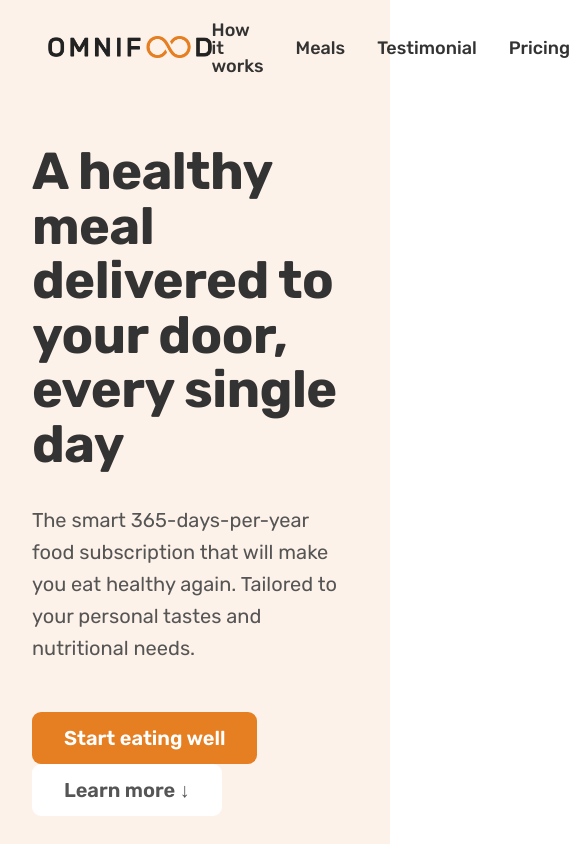
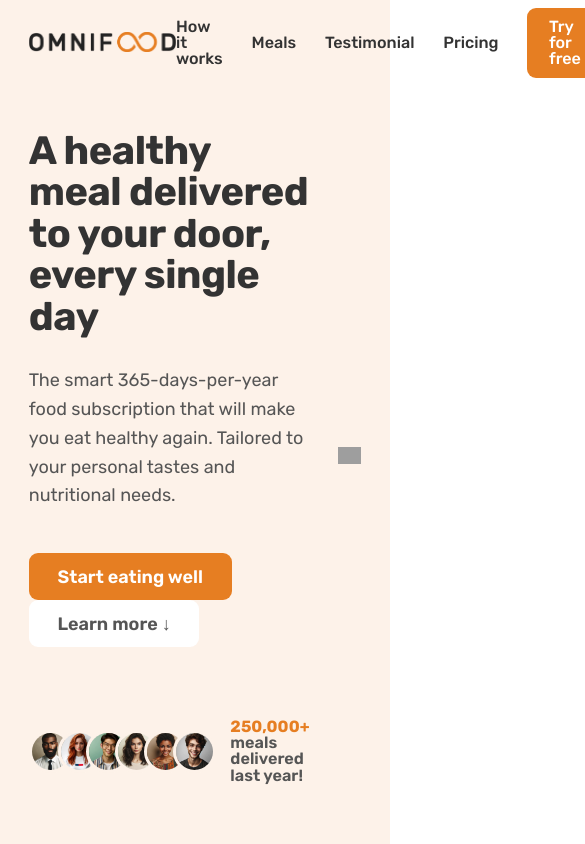
Before and after one commit to muskanmonga21/Omnifood, a plain HTML site: page index.html in a window 390 px wide. Shown: the top 844 px of the page, 585 px wide, since content can reach past the window. Drawn offline with nearby package versions, Linux system fonts and the light colour scheme; files that its build step writes are made by us from their sources; grey boxes are pictures that could not be loaded.

Commit message:
Media queries begin

```diff
--- a/css/general.css
+++ b/css/general.css
@@ -42,6 +42,7 @@ Medium: 12px
 
 - SPACING SYSTEM (px)
 2 / 4 / 8 / 12 / 16 / 24 / 32 / 48 / 64 / 80 / 96 / 128 */
+
 * {
   margin: 0;
   padding: 0;
--- /dev/null
+++ b/css/queries.css
@@ -0,0 +1,48 @@
+/* rem and em do not depend on html font-size in media queries!
+  Instead, 1rem = 1em = 16px */
+
+/************************************/
+/*  BELOW 1344PX (Smaller Desktops) */
+/************************************/
+
+@media (max-width: 84em) {
+  .hero {
+    max-width: 120rem;
+  }
+  .heading-primary {
+    font-size: 4.4rem;
+  }
+  .gallery {
+    grid-template-columns: repeat(2, 1fr);
+  }
+}
+
+/************************************/
+/*  BELOW 1200PX (LANDSCAPE TABLET) */
+/************************************/
+
+@media (max-width: 75em) {
+  html {
+    /* 9px / 16px */
+    font-size: 56.25%;
+  }
+  .grid {
+    column-gap: 4.8rem;
+    row-gap: 6.4rem;
+  }
+  .heading-secondary {
+    font-size: 3.6rem;
+  }
+  .header {
+    padding: 0 3.2rem;
+  }
+  .main-nav-list {
+    gap: 3.2rem;
+  }
+  .hero {
+    gap: 3.2rem;
+  }
+  .testimonial-container {
+    padding: 9.6rem 3.2rem;
+  }
+}
--- a/css/style.css
+++ b/css/style.css
@@ -24,7 +24,7 @@
   list-style: none;
   display: flex;
   align-items: center;
-  gap: 3.2rem;
+  gap: 4.8rem;
 }
 .main-nav-link:link,
 .main-nav-link:visited {
@@ -443,7 +443,7 @@
       rgba(235, 151, 78, 0.35),
       rgb(230, 126, 34, 0.35)
     ),
-    url("img/eating.jpg");
+    url("../img/eating.jpg");
   background-size: cover;
   background-position: center;
 }
--- a/index.html
+++ b/index.html
@@ -3,14 +3,19 @@
   <head>
     <meta charset="UTF-8" />
     <meta name="viewport" content="width=device-width, initial-scale=1.0" />
-    <link rel="stylesheet" href="style.css" />
-    <link rel="stylesheet" href="general.css" />
+
+    <link rel="stylesheet" href="css/general.css" />
+    <link rel="stylesheet" href="css/style.css" />
+    <link rel="stylesheet" href="css/queries.css" />
+
     <link rel="preconnect" href="https://fonts.googleapis.com" />
     <link rel="preconnect" href="https://fonts.gstatic.com" crossorigin />
+
     <link
       href="https://fonts.googleapis.com/css2?family=Rubik:ital,wght@0,300..900;1,300..900&display=swap"
       rel="stylesheet"
     />
+
     <title>Omnifood</title>
   </head>
   <body>
```
